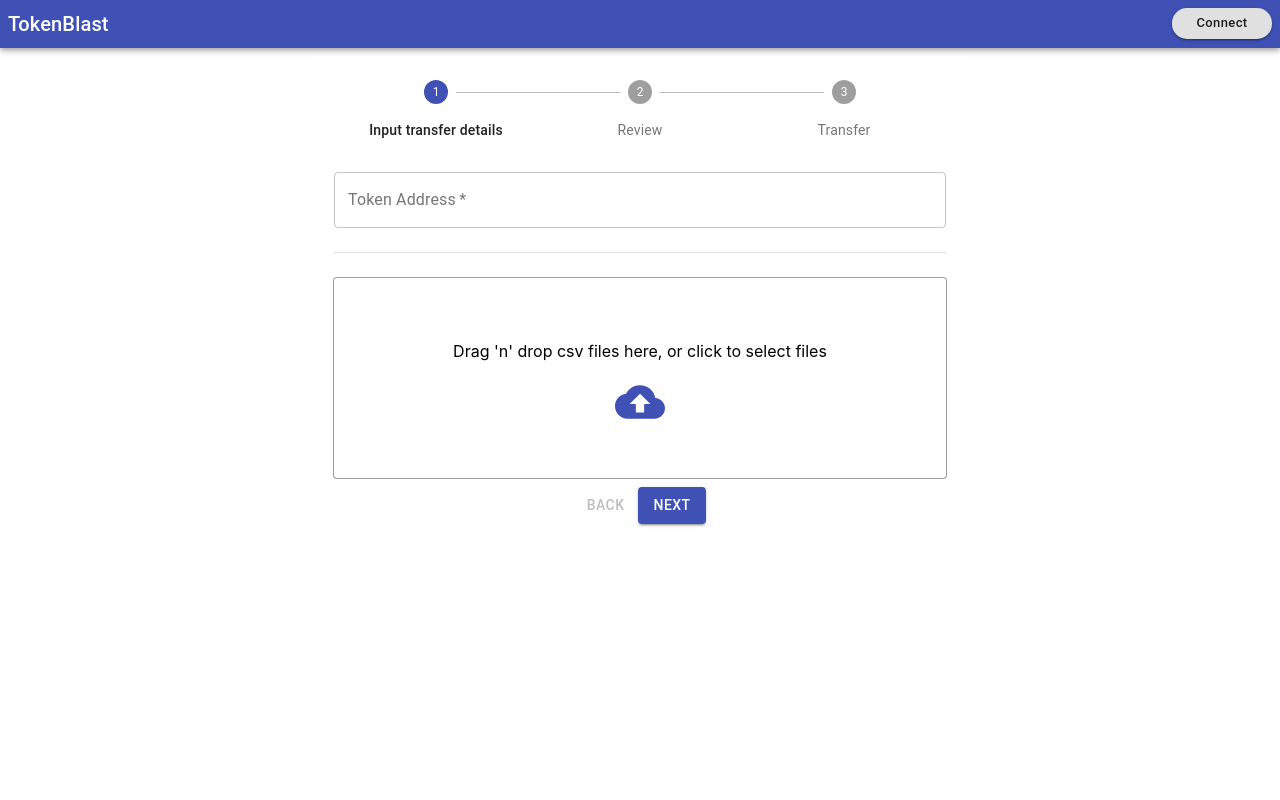
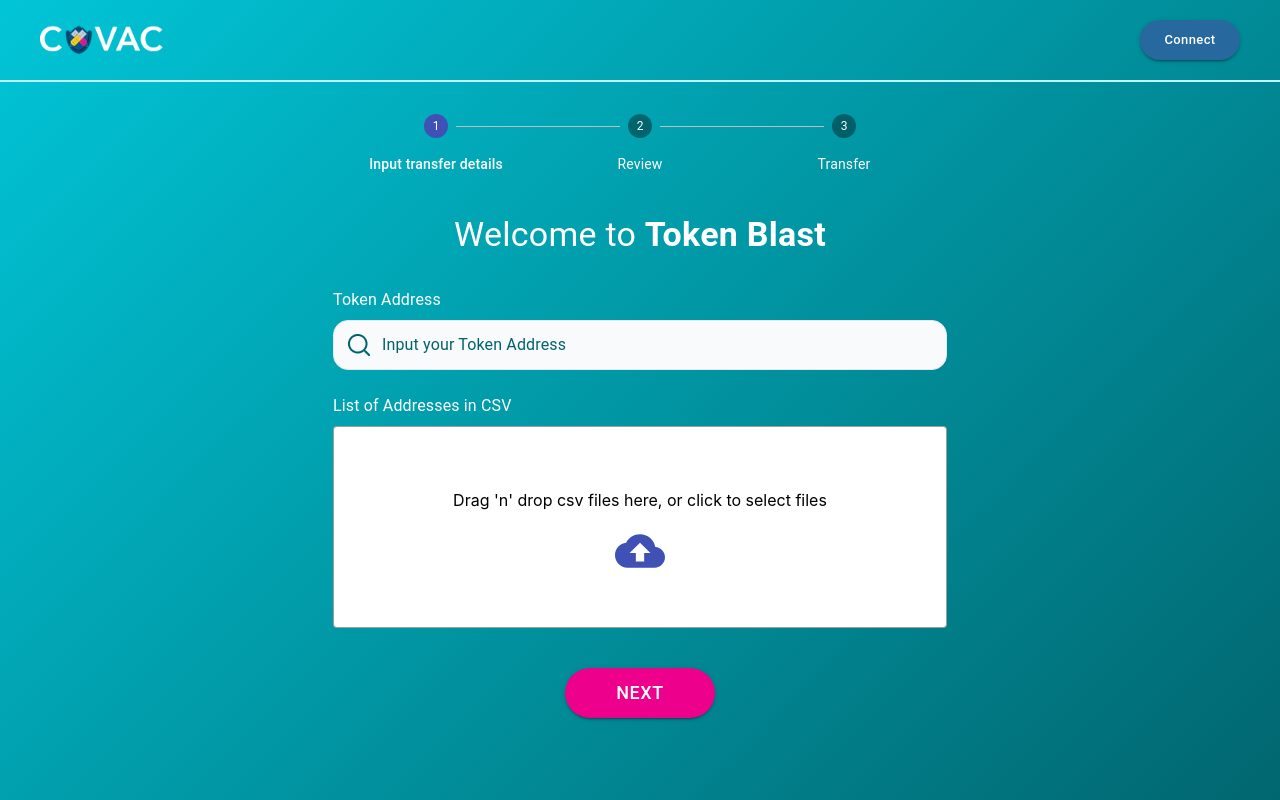
Before and after one commit to youjinchoi/multi-transfer, a React (Create React App) app: page / in a window 1280 px wide. Built offline with nearby package versions, Linux system fonts and the light colour scheme.

Commit message:
feat: redesign

```diff
--- a/src/App.js
+++ b/src/App.js
@@ -1,21 +1,34 @@
 import React, { useEffect, useState } from 'react';
 import './App.css';
 import AppBar from '@material-ui/core/AppBar';
-import Typography from '@material-ui/core/Typography';
 import { makeStyles } from '@material-ui/core/styles';
-import Box from '@material-ui/core/Box';
 import Button from '@material-ui/core/Button';
 import Transfer from './components/Transfer';
 import getWeb3 from './getWeb3';
+import covac_log_white from './assets/covac_logo_white.png';
 
 const useStyles = makeStyles(() => ({
+  header: {
+    backgroundColor: "transparent",
+    height: 80,
+    display: "flex",
+    justifyContent: "space-between",
+    flexDirection: "row",
+    alignItems: "center",
+    padding: 40,
+    boxShadow: "none",
+    borderBottom: "2px solid #C1F4F7",
+  },
   title: {
     display: 'block',
   },
   connectButton: {
-    borderRadius: 15,
+    backgroundColor: "#27689E",
+    borderRadius: 20,
     textTransform: "unset",
     minWidth: 100,
+    color: "#FFFFFF",
+    height: 40,
   }
 }));
 
@@ -59,17 +72,9 @@ function App() {
 
   return (
     <div className="App">
-      <AppBar position="static">
-        <Box display="flex" justifyContent="space-between" m={1}>
-          <Box justifyContent="flex-start">
-            <Typography className={classes.title} variant="h6" noWrap>
-              TokenBlast
-            </Typography>
-          </Box>
-          <Box justifyContent="flex-end">
-            <Button variant="contained" size="small" disableRipple className={classes.connectButton} onClick={onConnect}>{account ? account : "Connect"}</Button>
-          </Box>
-        </Box>
+      <AppBar position="static" className={classes.header}>
+        <img src={covac_log_white} height={30} alt="covac logo" />
+        <Button variant="contained" size="small" disableRipple className={classes.connectButton} onClick={onConnect}>{account ? account : "Connect"}</Button>
       </AppBar>
       <Transfer web3={web3} account={account} />
     </div>
--- a/src/components/CsvInfo.js
+++ b/src/components/CsvInfo.js
@@ -31,9 +31,21 @@ const useStyles = makeStyles(() => ({
   fileUpload: {
     cursor: 'pointer',
   },
+  label: {
+    color: "#FFFFFF",
+    marginTop: 8,
+    marginBottom: 8,
+  },
+  button: {
+    background: "#EC008C",
+    height: 50,
+    borderRadius: 25,
+    minWidth: 150,
+    fontSize: 18,
+  }
 }));
 
-function CsvInfo({web3, tokenInfo, setTokenInfo, validInputs, setValidInputs, setRecipientInfo, setActiveStep }) {
+function CsvInfo({ tokenInfo, setTokenInfo, validInputs, setValidInputs, setRecipientInfo, setActiveStep }) {
   const classes = useStyles();
   const [toast, setToast] = useState(null);
   const [invalidInputs, setInvalidInputs] = useState(null);
@@ -147,7 +159,10 @@ function CsvInfo({web3, tokenInfo, setTokenInfo, validInputs, setValidInputs, se
   return (
     <>
       {!invalidInputs?.length && !validInputs?.length && (
-        <Box display="flex" justifyContent="center">
+        <Box display="flex" justifyContent="center" flexDirection="column" p={1}>
+          <Box display="flex" justifyContent="flex-start">
+            <Typography className={classes.label}>List of Addresses in CSV</Typography>
+          </Box>
           <Dropzone onDrop={onFileDrop}>
             {({getRootProps, getInputProps}) => (
               <Box borderRadius={4} {...defaultProps} display="flex" flexDirection="row" justifyContent="center" alignItems="center" className={classes.fileUpload}>
@@ -229,13 +244,8 @@ function CsvInfo({web3, tokenInfo, setTokenInfo, validInputs, setValidInputs, se
           </div>
         </Box>
       )}
-      <Box m={1}>
-        <Button
-          disabled
-        >
-          Back
-        </Button>
-        <Button variant="contained" color="primary" onClick={handleNext}>
+      <Box m={4}>
+        <Button variant="contained" color="primary" onClick={handleNext} className={classes.button}>
           Next
         </Button>
       </Box>
--- a/src/components/CustomTextField.js
+++ b/src/components/CustomTextField.js
@@ -1,38 +1,36 @@
 import TextField from '@material-ui/core/TextField';
-import { withStyles } from '@material-ui/core/styles';
+import makeStyles from "@material-ui/core/styles/makeStyles";
+import React from "react";
 
-const CustomTextField = withStyles({
+const useStyles = makeStyles((theme) => ({
   root: {
-    '& label.Mui-disabled': {
-      color: 'green',
-    },
-    '& label.Mui-error': {
-      color: 'red !important',
-    },
-    '& .Mui-disabled': {
-      '& input': {
-        color: 'black',
-      },
-      '& fieldset': {
-        borderColor: 'green',
-        color: 'green',
-      },
-      '&.MuiInput-underline:before': {
-        borderBottomColor: 'green',
-        borderBottomStyle: 'solid',
-      },
-    },
-    '& .Mui-error': {
-      '& fieldset': {
-        borderColor: 'red !important',
-        color: 'red !important',
-      },
-      '&.MuiInput-underline:before': {
-        borderBottomColor: 'red !important',
-        borderBottomStyle: 'solid',
-      },
-    },
+    padding: 10,
+    height: 50,
+    border: "0.6px solid #E5E7EB",
+    borderRadius: 15,
+    background: "#F9FAFB",
+    color: '#00636C',
   },
-})(TextField);
+  'input': {
+    '&::placeholder': {
+      color: '#00636C',
+      opacity: 1,
+    }
+  }
+}));
+
+function CustomTextField(props) {
+  const classes = useStyles();
+
+  return (
+    <TextField
+      InputProps={{
+        classes,
+        disableUnderline: true,
+      }}
+      {...props}
+    />
+  );
+}
 
 export default CustomTextField;
--- a/src/components/TokenInfo.js
+++ b/src/components/TokenInfo.js
@@ -1,10 +1,50 @@
 import React, {useEffect, useState} from 'react';
-import { Box, CircularProgress } from '@material-ui/core';
+import {Box, CircularProgress, Typography} from '@material-ui/core';
 import Web3Utils from "web3-utils";
 import { getContractABI } from "../apis/bscscan";
 import CustomTextField from "./CustomTextField";
+import {makeStyles} from "@material-ui/core/styles";
+import InputAdornment from "@material-ui/core/InputAdornment";
+import search from "../assets/search.png";
+
+const useStyles = makeStyles((theme) => ({
+  label: {
+    color: "#FFFFFF",
+    marginTop: 8,
+    marginBottom: 8,
+  },
+  tokenAddress: {
+    background: "#F9FAFB",
+    border: "0.6px solid #E5E7EB",
+    borderRadius: 15,
+    root: {
+
+    },
+  },
+  button: {
+    background: "#EC008C",
+  }
+}));
+
+const useStylesInput = makeStyles((theme) => ({
+  root: {
+    padding: 10,
+    height: 50,
+    border: "0.6px solid #E5E7EB",
+    borderRadius: 15,
+    background: "#F9FAFB",
+  },
+  'input': {
+    '&::placeholder': {
+      color: '#00636C',
+      opacity: 1,
+    }
+  }
+}));
 
 function TokenInfo({ web3, account, activeStep, tokenInfo, setTokenInfo, totalAmountWithDecimalsBN }) {
+  const classes = useStyles();
+  const inputClasses = useStylesInput();
   const [isLoading, setIsLoading] = useState(false);
 
   const onTokenAddressChange = async (e) => {
@@ -56,16 +96,23 @@ function TokenInfo({ web3, account, activeStep, tokenInfo, setTokenInfo, totalAm
 
   return (
     <Box>
-      <Box display="flex" justifyContent="center" m={1}>
+      <Box display="flex" justifyContent="center" m={1} flexDirection="column">
+        <Box display="flex" justifyContent="flex-start">
+          <Typography className={classes.label}>Token Address</Typography>
+        </Box>
         <CustomTextField
-          required
-          error={tokenInfo?.isValid === false}
-          helperText={tokenInfo?.errorMessage}
-          label="Token Address"
-          variant="outlined"
           onChange={onTokenAddressChange}
           disabled={activeStep !== 0}
-          style={{ width: "612px" }}
+          InputProps={{
+            classes: inputClasses,
+            startAdornment: (
+              <InputAdornment position="start">
+                <img src={search} width={30} height={30} alt="search icon" />
+              </InputAdornment>
+            ),
+            disableUnderline: true,
+            placeholder: "Input your Token Address",
+          }}
         />
       </Box>
       {isLoading && (
@@ -75,21 +122,31 @@ function TokenInfo({ web3, account, activeStep, tokenInfo, setTokenInfo, totalAm
       )}
       {!!tokenInfo && tokenInfo.isValid && (
         <>
-          <Box display="flex" justifyContent="center">
-            <Box m={1}>
-              <CustomTextField label="Name" variant="outlined" value={tokenInfo.name} disabled m={1} />
+          <Box display="flex" justifyContent="space-between" p={1}>
+            <Box>
+              <Box display="flex" justifyContent="flex-start">
+                <Typography className={classes.label}>Name</Typography>
+              </Box>
+              <CustomTextField value={tokenInfo.name} disabled m={1} />
             </Box>
-            <Box m={1}>
-              <CustomTextField label="Symbol" variant="outlined" value={tokenInfo.symbol} disabled m={1} />
+            <Box>
+              <Box display="flex" justifyContent="flex-start">
+                <Typography className={classes.label}>Symbol</Typography>
+              </Box>
+              <CustomTextField value={tokenInfo.symbol} disabled m={1} />
             </Box>
-            <Box m={1}>
-              <CustomTextField label="Decimals" variant="outlined" value={tokenInfo.decimals} disabled m={1} />
+            <Box>
+              <Box display="flex" justifyContent="flex-start">
+                <Typography className={classes.label}>Decimals</Typography>
+              </Box>
+              <CustomTextField value={tokenInfo.decimals} disabled m={1} />
             </Box>
           </Box>
-          <Box display="flex" justifyContent="center" m={1}>
+          <Box display="flex" justifyContent="center" flexDirection="column" m={1}>
+            <Box display="flex" justifyContent="flex-start">
+              <Typography className={classes.label}>Token Balance of Connected Wallet</Typography>
+            </Box>
             <CustomTextField
-              label="Token Balance of Connected Wallet"
-              variant="outlined"
               value={tokenInfo.balance}
               disabled
               error={tokenInfo?.notEnoughBalance}
--- a/src/components/Transfer.js
+++ b/src/components/Transfer.js
@@ -2,7 +2,7 @@ import React, { useEffect, useState } from 'react';
 import { makeStyles } from '@material-ui/core/styles';
 import CsvInfo from './CsvInfo';
 import TransactionInfo from './TransactionInfo';
-import { Box, Button, Divider, Step, StepLabel, Stepper, Typography } from '@material-ui/core';
+import { Box, Button, Step, StepLabel, Stepper, Typography } from '@material-ui/core';
 import TokenInfo from "./TokenInfo";
 import TransferInfo from "./TransferInfo";
 import RecipientInfo from "./RecipientInfo";
@@ -18,11 +18,21 @@ const useStyles = makeStyles((theme) => ({
     marginTop: theme.spacing(1),
     marginBottom: theme.spacing(1),
   },
+  stepper: {
+    backgroundColor: "transparent",
+  },
+  stepLabel: {
+    color: "#FFFFFF",
+  },
+  welcomeMessage: {
+    color: "#FFFFFF",
+  },
+  button: {
+    background: "#EC008C",
+  }
 }));
 
-function getSteps() {
-  return ['Input transfer details', 'Review', 'Transfer'];
-}
+const steps = ['Input transfer details', 'Review', 'Transfer'];
 
 function Transfer({ web3, account }) {
   const classes = useStyles();
@@ -33,7 +43,6 @@ function Transfer({ web3, account }) {
   const [transactionCount, setTransactionCount] = useState(null);
   const [totalAmount, setTotalAmount] = useState(null);
   const [totalAmountWithDecimalsBN, setTotalAmountWithDecimalsBN] = useState(null);
-  const steps = getSteps();
 
   useEffect(() => {
     if (!web3) {
@@ -62,15 +71,16 @@ function Transfer({ web3, account }) {
   }, [recipientInfo, tokenInfo?.decimals]);
 
   return (
-    <div className={classes.root}>
-      <Box display="flex" justifyContent="center" m={1}>
-        <Stepper activeStep={activeStep} alternativeLabel style={{ width: "612px" }}>
-          {steps.map((label) => (
-            <Step key={label}>
-              <StepLabel>{label}</StepLabel>
-            </Step>
-          ))}
-        </Stepper>
+    <Box display="flex" flexDirection="column" justifyContent="center" alignItems="center" m={1}>
+      <Stepper activeStep={activeStep} alternativeLabel style={{ width: "612px" }} className={classes.stepper}>
+        {steps.map((label) => (
+          <Step key={label}>
+            <StepLabel><span className={classes.stepLabel}>{label}</span></StepLabel>
+          </Step>
+        ))}
+      </Stepper>
+      <Box m={2}>
+        <Typography variant="h4" className={classes.welcomeMessage}>Welcome to <strong>Token Blast</strong></Typography>
       </Box>
       <div>
         <Box>
@@ -82,11 +92,6 @@ function Transfer({ web3, account }) {
             setTokenInfo={setTokenInfo}
             totalAmountWithDecimalsBN={totalAmountWithDecimalsBN}
           />
-          <Box display="flex" justifyContent="center" m={1}>
-            <Box my={2} style={{ width: "612px" }}>
-              <Divider />
-            </Box>
-          </Box>
           {activeStep > 0 && (
             <TransferInfo
               recipientInfo={recipientInfo}
@@ -134,11 +139,11 @@ function Transfer({ web3, account }) {
         {activeStep === steps.length && (
           <div>
             <Typography className={classes.instructions}>All steps completed!</Typography>
-            <Button onClick={() => window.location.reload()} variant="contained" color="primary">Reset</Button>
+            <Button onClick={() => window.location.reload()} variant="contained" className={classes.button}>Reset</Button>
           </div>
         )}
       </div>
-    </div>
+    </Box>
   );
 }
 
--- a/src/index.css
+++ b/src/index.css
@@ -5,6 +5,8 @@ body {
     sans-serif;
   -webkit-font-smoothing: antialiased;
   -moz-osx-font-smoothing: grayscale;
+  background: linear-gradient(135deg, #01C5D7, #01666F);
+  height: 100vh;
 }
 
 code {
```
Also changed, not shown: src/assets/covac_logo_white.png (added), src/assets/search.png (added).
